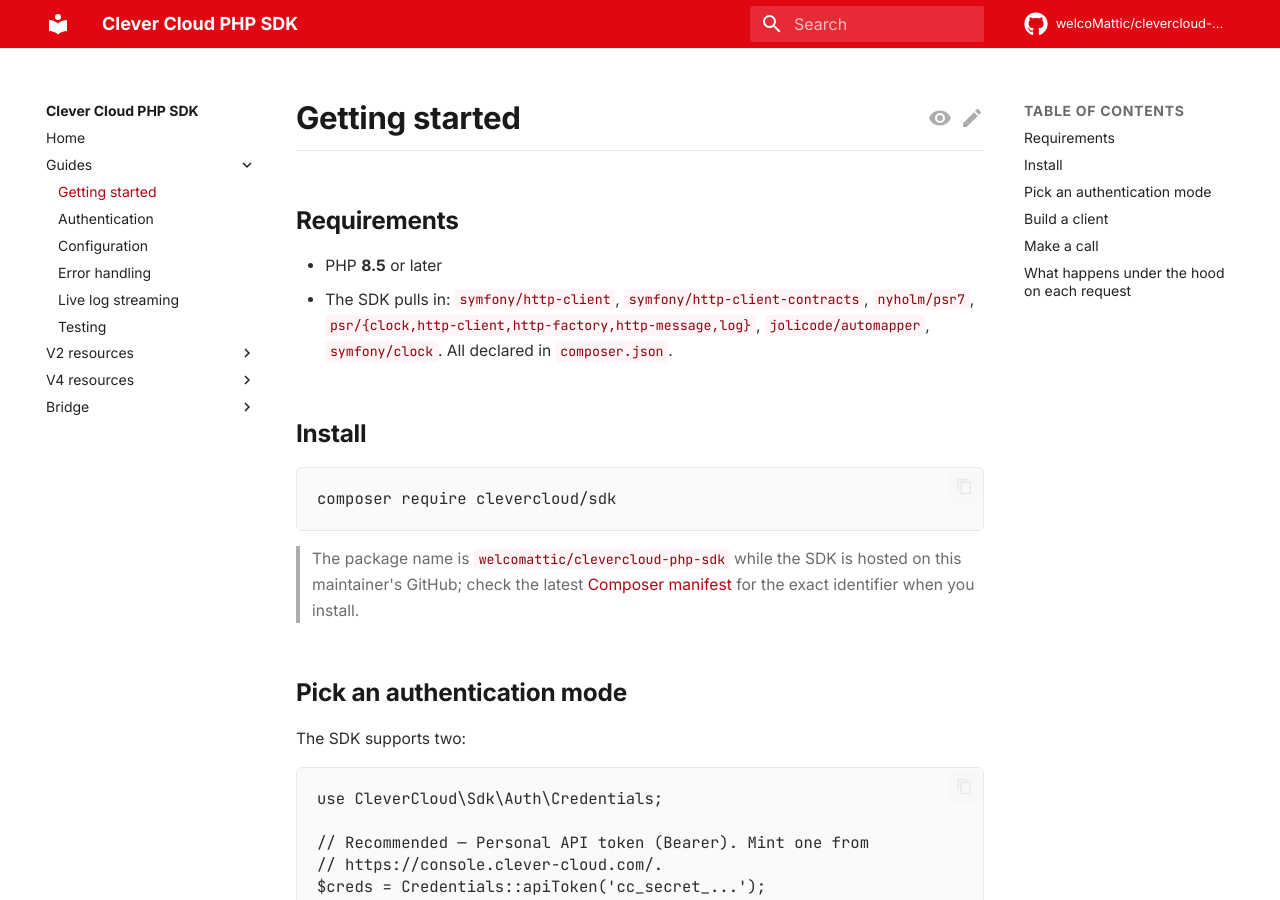
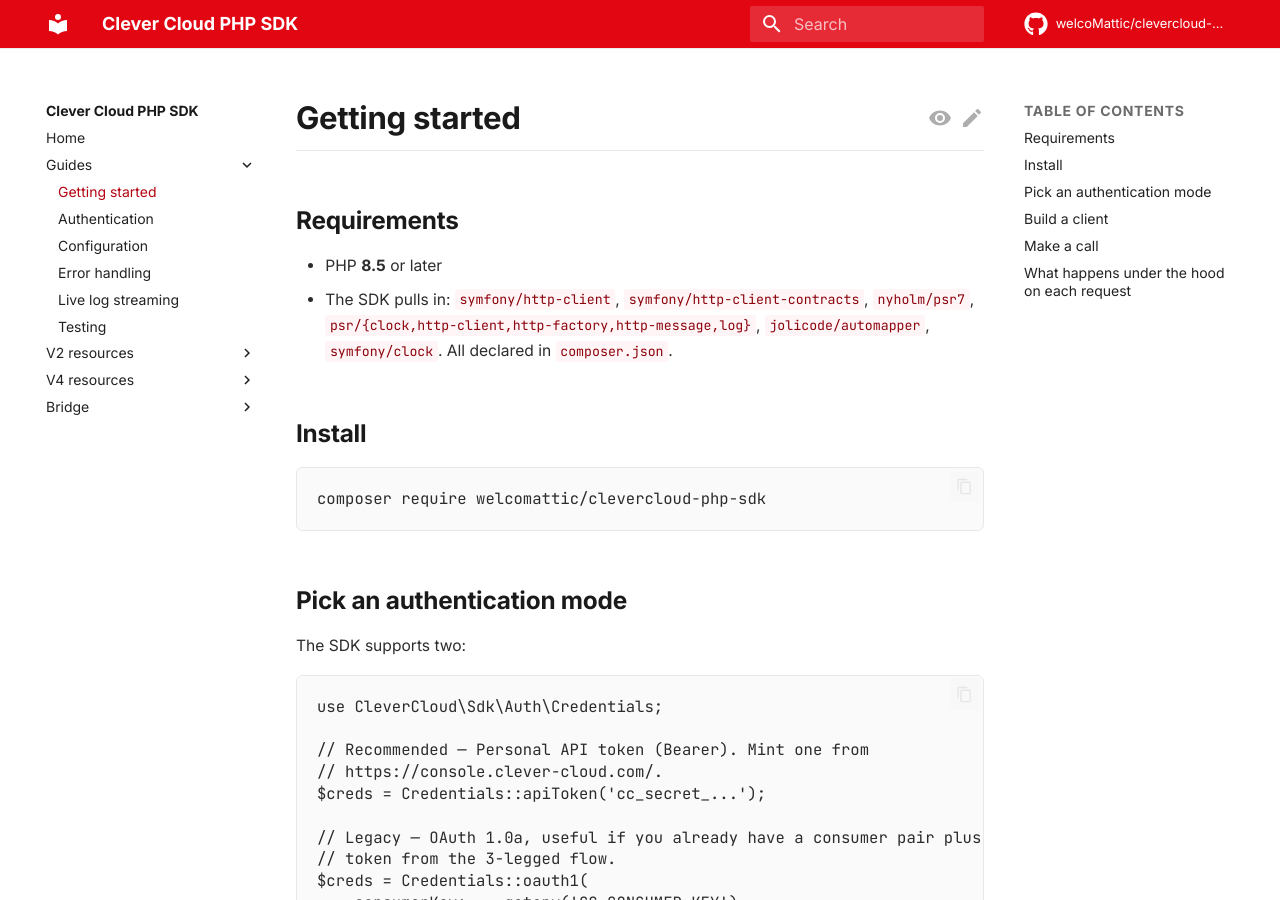
Before and after one commit to welcoMattic/clevercloud-php-sdk, an MkDocs documentation site: the page built from docs/getting-started.md, in a window 1280 px wide and 900 px high. Built offline with MkDocs 1.6.1 and Material for MkDocs 9.7.7, drawn with Linux system fonts in a browser that asks for light colours; comment, search, counter and statistics services are not loaded.

Commit message:
chore(release): prep Packagist distribution (#23)
- .gitattributes: export-ignore tests, demo, docs, examples, .github,
  CI/QA configs, MkDocs scaffolding, CHANGELOG, CONTRIBUTING — only
  src/, composer.json, README.md and LICENSE travel in the published
  tarball.
- README + docs/getting-started: fix the install command — the package
  is named welcomattic/clevercloud-php-sdk, not clevercloud/sdk.

Co-authored-by: Claude Opus 4.7 (1M context) <noreply@anthropic.com>

````diff
--- a/docs/getting-started.md
+++ b/docs/getting-started.md
@@ -10,12 +10,8 @@
 ## Install
 
 ```bash
-composer require clevercloud/sdk
+composer require welcomattic/clevercloud-php-sdk
 ```
-
-> The package name is `welcomattic/clevercloud-php-sdk` while the SDK is hosted
-> on this maintainer's GitHub; check the latest [Composer manifest](https://github.com/welcoMattic/clevercloud-php-sdk/blob/main/composer.json)
-> for the exact identifier when you install.
 
 ## Pick an authentication mode
 
````
Also changed, not shown: README.md (+1 -1 lines), 1 other file.
